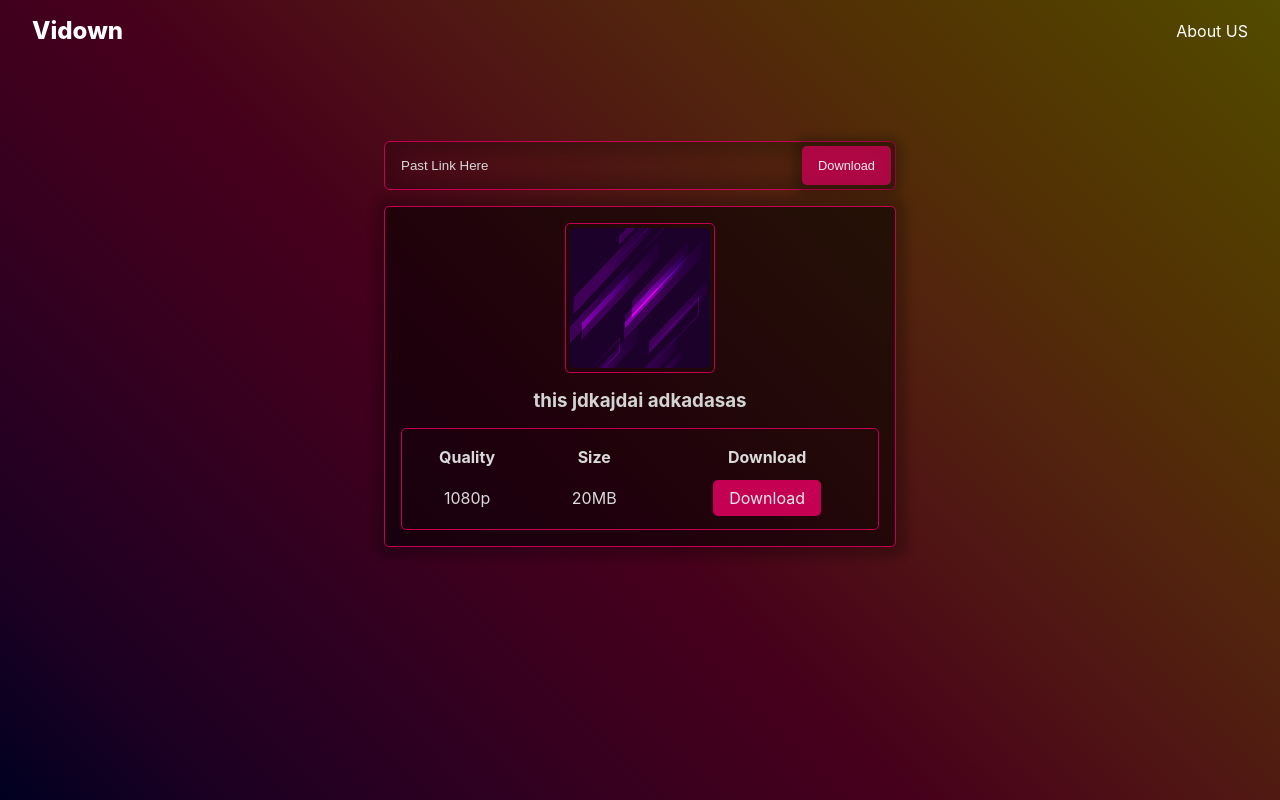
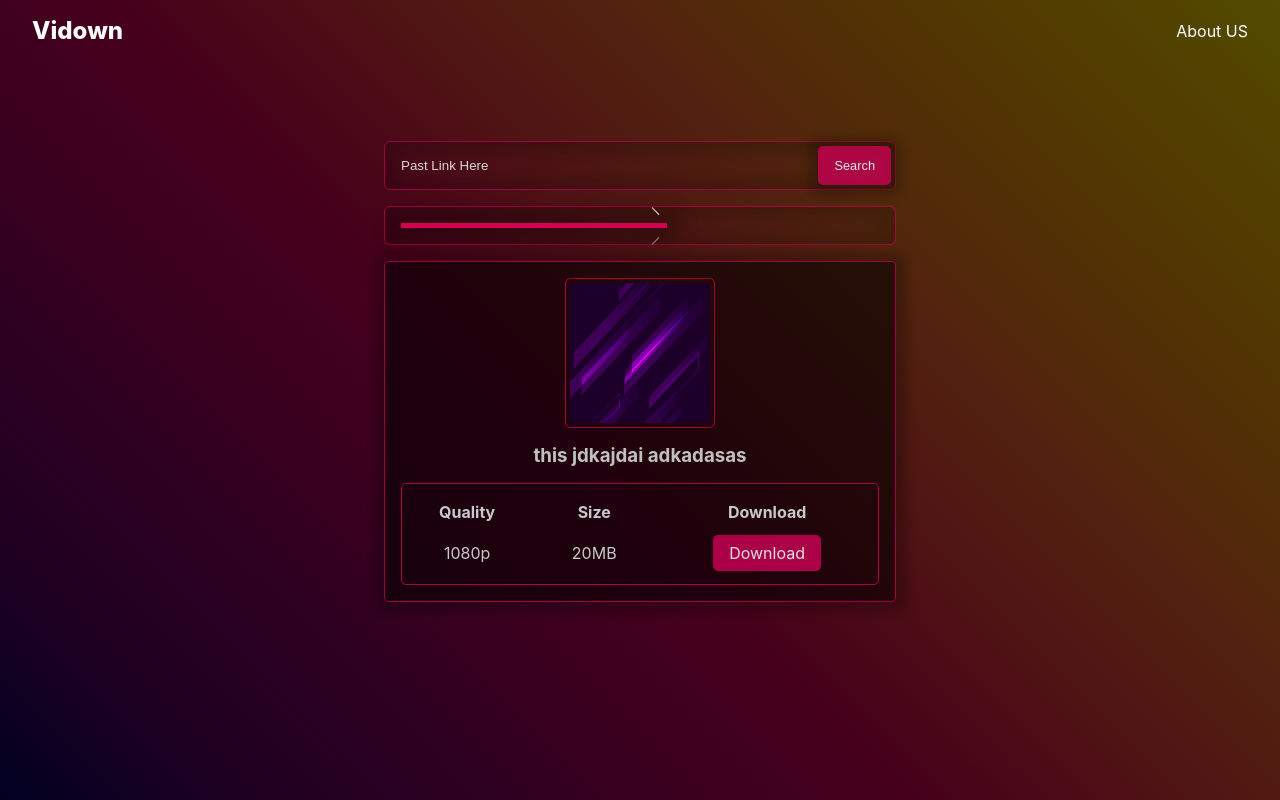
Before and after one commit to shuvra-matrix/SOCIAL-MEDIA-VIDEO-DOWNLOAD---MERN, a React (Create React App) app in the folder public/: page / in a window 1280 px wide. Built offline with nearby package versions, Linux system fonts and the light colour scheme.

Commit message:
add loader

```diff
--- a/public/src/components/ResultSection/ResultSection.module.css
+++ b/public/src/components/ResultSection/ResultSection.module.css
@@ -1,7 +1,7 @@
 .result-div {
   width: 100%;
   border-radius: 5px;
-  border: 1px solid #c50052;
+  border: 1px solid #c50052cc;
   margin-top: 1rem;
   padding: 1rem;
   text-align: center;
@@ -10,7 +10,7 @@
 }
 
 .thumb-div {
-  border: 1px solid #c50052;
+  border: 1px solid #c50052ce;
   width: 150px;
   height: 150px;
   display: flex;
@@ -29,13 +29,13 @@
 
 .result-div h3 {
   margin: 1rem 0rem;
-  color: rgb(211, 211, 211);
+  color: rgb(192, 192, 192);
 }
 
 .download-section table {
   width: 100%;
-  color: rgb(218, 218, 218);
-  border: 1px solid #c50052;
+  color: rgb(201, 201, 201);
+  border: 1px solid #c50052dc;
   border-radius: 5px;
 }
 
@@ -49,9 +49,9 @@
 
 .download-section a {
   padding: 0.5rem 1rem;
-  background-color: #c50052;
+  background-color: #c50052d7;
   text-decoration: none;
-  color: rgb(234, 234, 234);
+  color: rgb(226, 226, 226);
   border-radius: 5px;
   cursor: pointer;
 }
--- /dev/null
+++ b/public/src/components/UI/Loader.js
@@ -0,0 +1,11 @@
+import style from "./Loader.module.css";
+
+const Loader = () => {
+  return (
+    <div className={style["loder-div"]}>
+      <span className={style["loader"]}></span>
+    </div>
+  );
+};
+
+export default Loader;
--- /dev/null
+++ b/public/src/components/UI/Loader.module.css
@@ -0,0 +1,73 @@
+.loder-div {
+  width: 100%;
+  padding: 1rem 105px 1rem 1rem;
+  border: 1.2px solid #c50052b0;
+  border-radius: 6px;
+  color: rgb(224, 224, 224);
+  box-shadow: 1px 1px 10px 10px #00000038;
+  box-shadow: 1px 1px 20px 10px #00000038 inset;
+  margin-top: 1rem;
+  display: flex;
+  align-items: center;
+}
+
+.loader {
+  width: 0;
+  height: 4.8px;
+  display: inline-block;
+  position: relative;
+  background: #dd0155ef;
+  box-shadow: 1px 1px 20px 10px rgba(0, 0, 0, 0.295);
+  box-sizing: border-box;
+  animation: animFw 8s linear infinite;
+}
+.loader::after,
+.loader::before {
+  content: "";
+  width: 10px;
+  height: 1px;
+  background: #fff;
+  position: absolute;
+  top: 9px;
+  right: -2px;
+  opacity: 0;
+  transform: rotate(-45deg) translateX(0px);
+  box-sizing: border-box;
+  animation: coli1 0.3s linear infinite;
+}
+.loader::before {
+  top: -4px;
+  transform: rotate(45deg);
+  animation: coli2 0.3s linear infinite;
+}
+
+@keyframes animFw {
+  0% {
+    width: 0;
+  }
+  100% {
+    width: 100%;
+  }
+}
+
+@keyframes coli1 {
+  0% {
+    transform: rotate(-45deg) translateX(0px);
+    opacity: 0.7;
+  }
+  100% {
+    transform: rotate(-45deg) translateX(-45px);
+    opacity: 0;
+  }
+}
+
+@keyframes coli2 {
+  0% {
+    transform: rotate(45deg) translateX(0px);
+    opacity: 1;
+  }
+  100% {
+    transform: rotate(45deg) translateX(-45px);
+    opacity: 0.7;
+  }
+}
--- a/public/src/components/UserInput/InputSection.js
+++ b/public/src/components/UserInput/InputSection.js
@@ -10,7 +10,7 @@ const InputSection = (props) => {
         placeholder="Past Link Here"
       ></input>
       <button className={style["btn"]} type="submit">
-        Download
+        Search
       </button>
     </form>
   );
--- a/public/src/components/UserInput/InputSection.module.css
+++ b/public/src/components/UserInput/InputSection.module.css
@@ -1,7 +1,7 @@
 .input {
   width: 100%;
   padding: 1rem 105px 1rem 1rem;
-  border: 1.2px solid #c50052;
+  border: 1.2px solid #c50052b0;
   border-radius: 6px;
   background-color: transparent;
   color: rgb(224, 224, 224);
--- a/public/src/components/UserInput/UserInput.js
+++ b/public/src/components/UserInput/UserInput.js
@@ -1,11 +1,13 @@
 import style from "./UserInput.module.css";
 import InputSection from "./InputSection";
 import ResultSection from "../ResultSection/ResultSection";
+import Loader from "../UI/Loader";
 
 const UserInput = (props) => {
   return (
     <div className={style["input-div"]}>
       <InputSection />
+      <Loader />
       <ResultSection />
     </div>
   );
```
